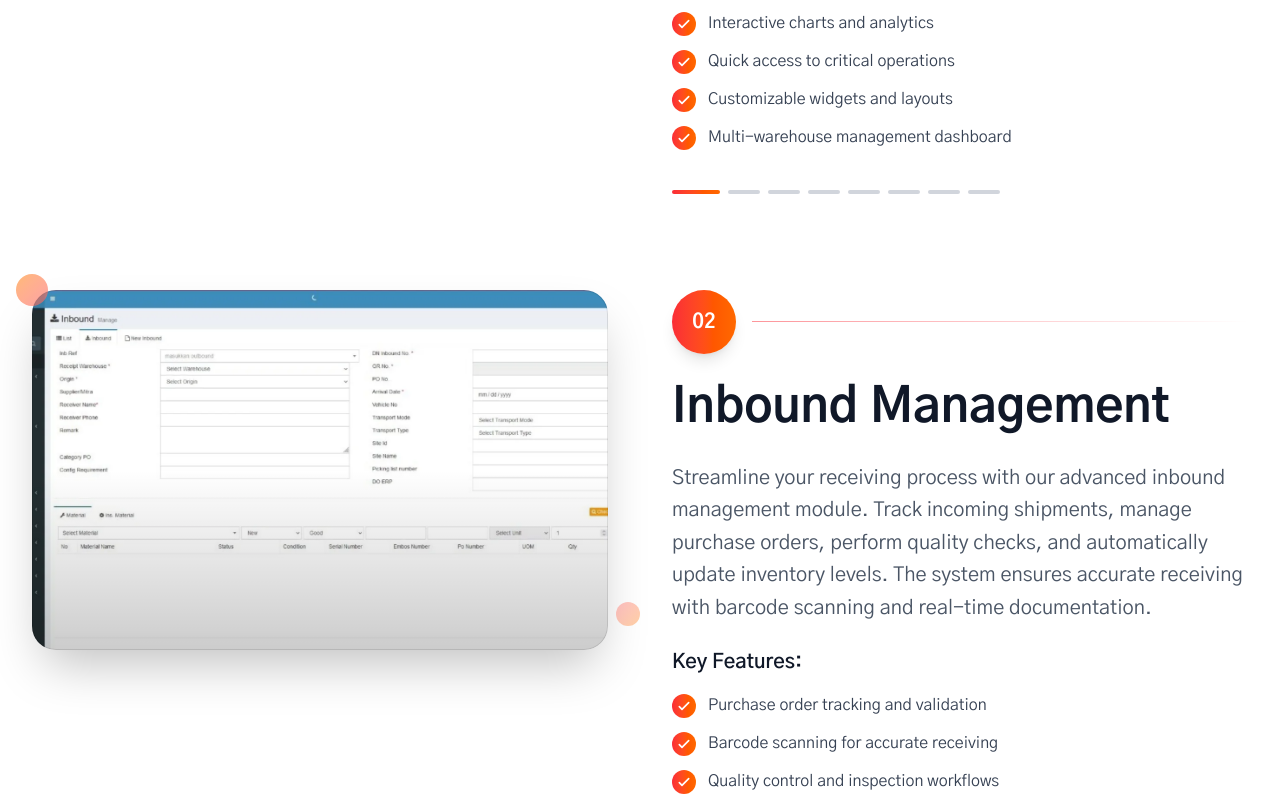
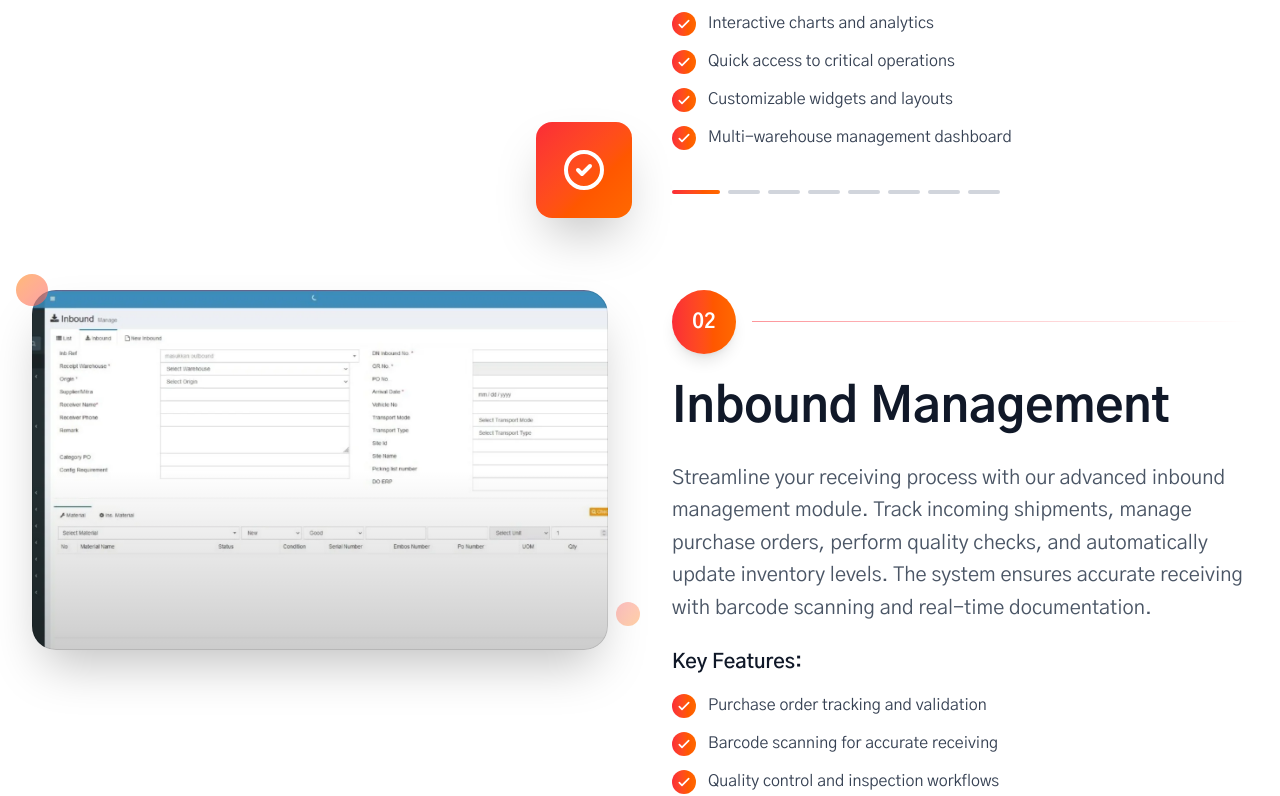
Before and after one commit to abhisn15/mindotek, a Next.js app in the folder mindotek/: page /portfolio/wms in a window 1280 px wide. Shown: the part 1648-2444 px from the top of the page. Built offline with nearby package versions, Linux system fonts and the light colour scheme.

Commit message:
Responsive Mobile fix bug

```diff
--- a/mindotek/src/app/page.tsx
+++ b/mindotek/src/app/page.tsx
@@ -369,7 +369,7 @@ export default function Home() {
         {/* Hero Section */}
         <section
           id="hero"
-          className="relative min-h-screen flex items-center justify-center overflow-hidden bg-gradient-to-b from-gray-50 via-white to-gray-100 pt-20 md:pt-0"
+          className="relative min-h-screen flex items-start md:items-center justify-center overflow-hidden bg-gradient-to-b from-gray-50 via-white to-gray-100 pt-20 md:pt-0"
         >
           {/* Background visual: subtle industrial texture or image */}
 
--- a/mindotek/src/components/MobileMenu.tsx
+++ b/mindotek/src/components/MobileMenu.tsx
@@ -151,7 +151,7 @@ export default function MobileMenu() {
       {/* Mobile Header with Logo and Menu Button */}
       <div
         className={`lg:hidden sticky top-0 left-0 right-0 z-[9999] transition-all duration-300 ${
-          isScrolled ? "bg-white shadow-lg" : "bg-transparent"
+          isScrolled ? "bg-white shadow-lg" : "h-0 bg-transparent"
         }`}
       >
         <div className="flex items-center justify-between px-4 py-3">
@@ -162,7 +162,7 @@ export default function MobileMenu() {
                 src={
                   isScrolled
                     ? "/assets/logo-mindotek-black.webp"
-                    : "/assets/logo-mindotek-black.webp"
+                    : "/assets/logo-mindotek-white.webp"
                 }
                 alt="Mindotek Logo"
                 className="w-40 h-auto"
--- a/mindotek/src/components/PortfolioFeatures.tsx
+++ b/mindotek/src/components/PortfolioFeatures.tsx
@@ -89,6 +89,23 @@ function FeatureSection({ item, index }: FeatureSectionProps) {
           <div className="absolute inset-0 ring-1 ring-inset ring-black/10 rounded-2xl lg:rounded-3xl pointer-events-none"></div>
         </div>
 
+        {/* Floating elements - hidden on mobile for cleaner look */}
+        <div className="hidden lg:flex absolute -bottom-6 -right-6 w-24 h-24 bg-gradient-to-br from-red-500 to-orange-500 rounded-2xl shadow-2xl items-center justify-center">
+          <svg
+            className="w-12 h-12 text-white"
+            fill="none"
+            stroke="currentColor"
+            viewBox="0 0 24 24"
+          >
+            <path
+              strokeLinecap="round"
+              strokeLinejoin="round"
+              strokeWidth={2}
+              d="M9 12l2 2 4-4m6 2a9 9 0 11-18 0 9 9 0 0118 0z"
+            />
+          </svg>
+        </div>
+
         {/* Decorative elements - hidden on mobile */}
         <div className="hidden lg:block absolute -top-4 -left-4 w-8 h-8 bg-gradient-to-br from-orange-400 to-red-400 rounded-full opacity-60"></div>
         <div className="hidden lg:block absolute top-1/2 -right-8 w-6 h-6 bg-gradient-to-br from-red-400 to-orange-400 rounded-full opacity-40"></div>
```
